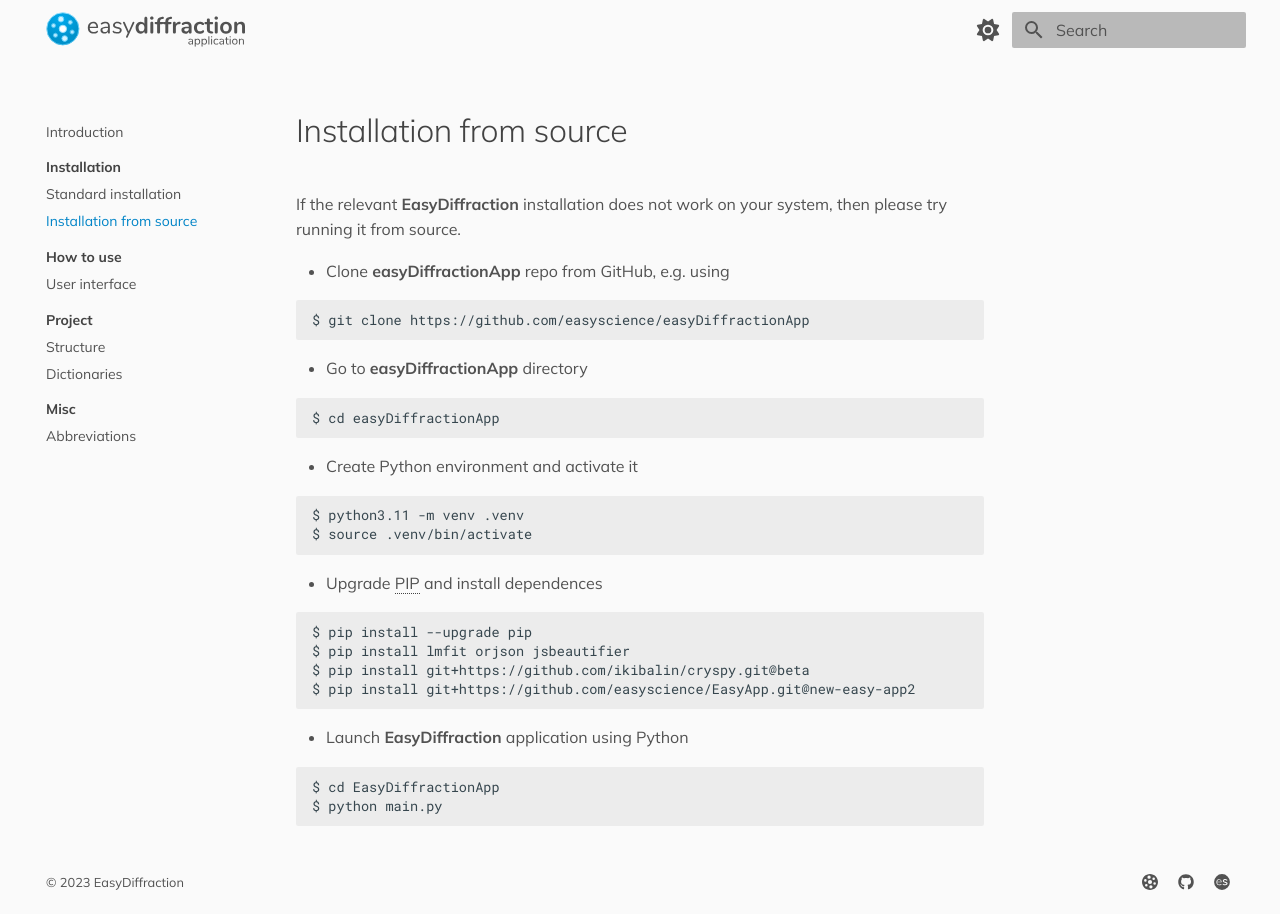
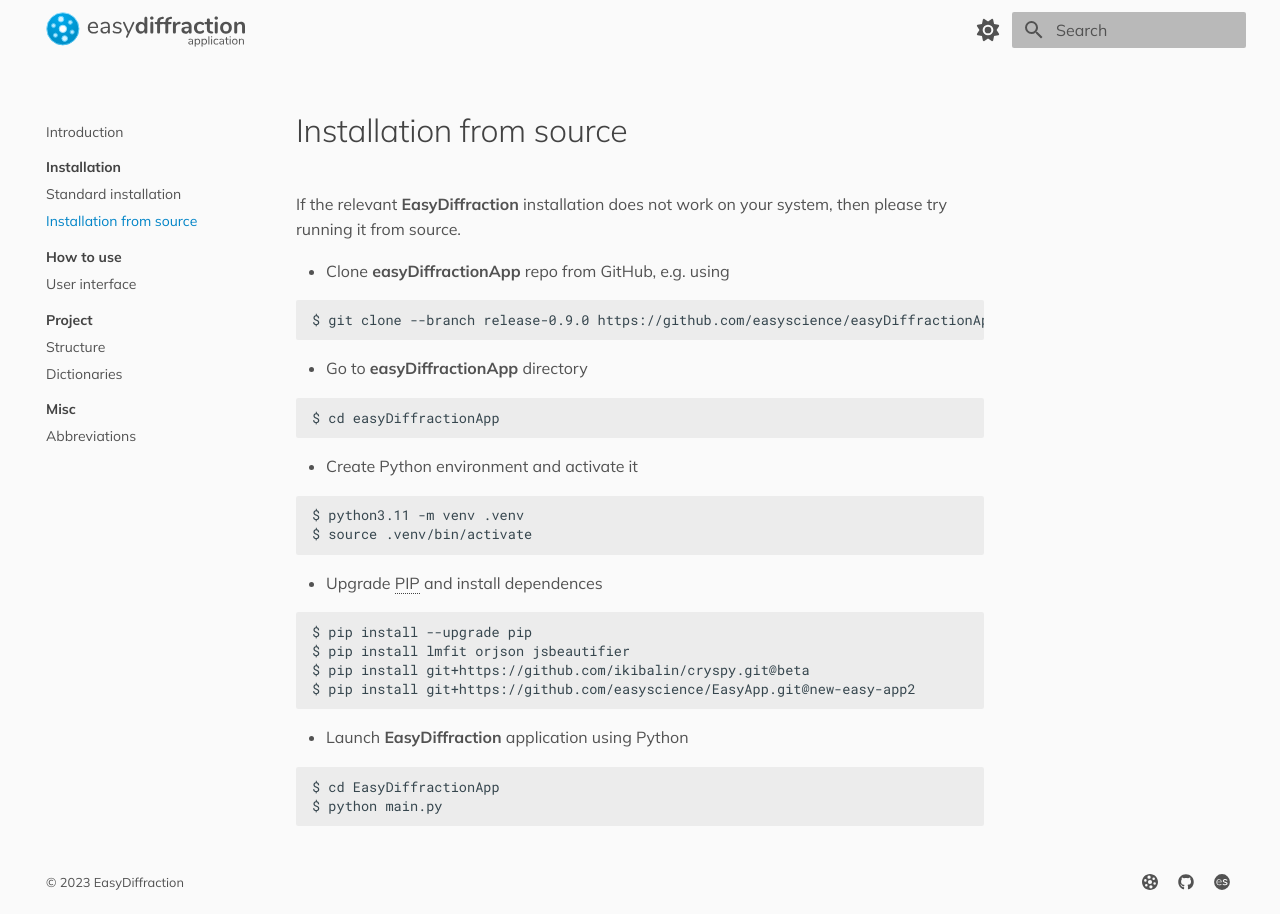
Before and after one commit to EasyScience/EasyDiffractionAppDocs, an MkDocs documentation site: the page built from docs/installation/from-source.md, in a window 1280 px wide. Built offline with MkDocs 1.6.1 and Material for MkDocs 9.7.7, drawn with Linux system fonts in a browser that asks for light colours; comment, search, counter and statistics services are not loaded.

Commit message:
Update install from source page

````diff
--- a/docs/installation/from-source.md
+++ b/docs/installation/from-source.md
@@ -4,7 +4,7 @@ If the relevant **EasyDiffraction** installation does not work on your system, t
 
 * Clone **easyDiffractionApp** repo from GitHub, e.g. using
 ```console
-$ git clone https://github.com/easyscience/easyDiffractionApp
+$ git clone --branch release-0.9.0 https://github.com/easyscience/easyDiffractionApp
 ```
 * Go to **easyDiffractionApp** directory
 ```console
````
